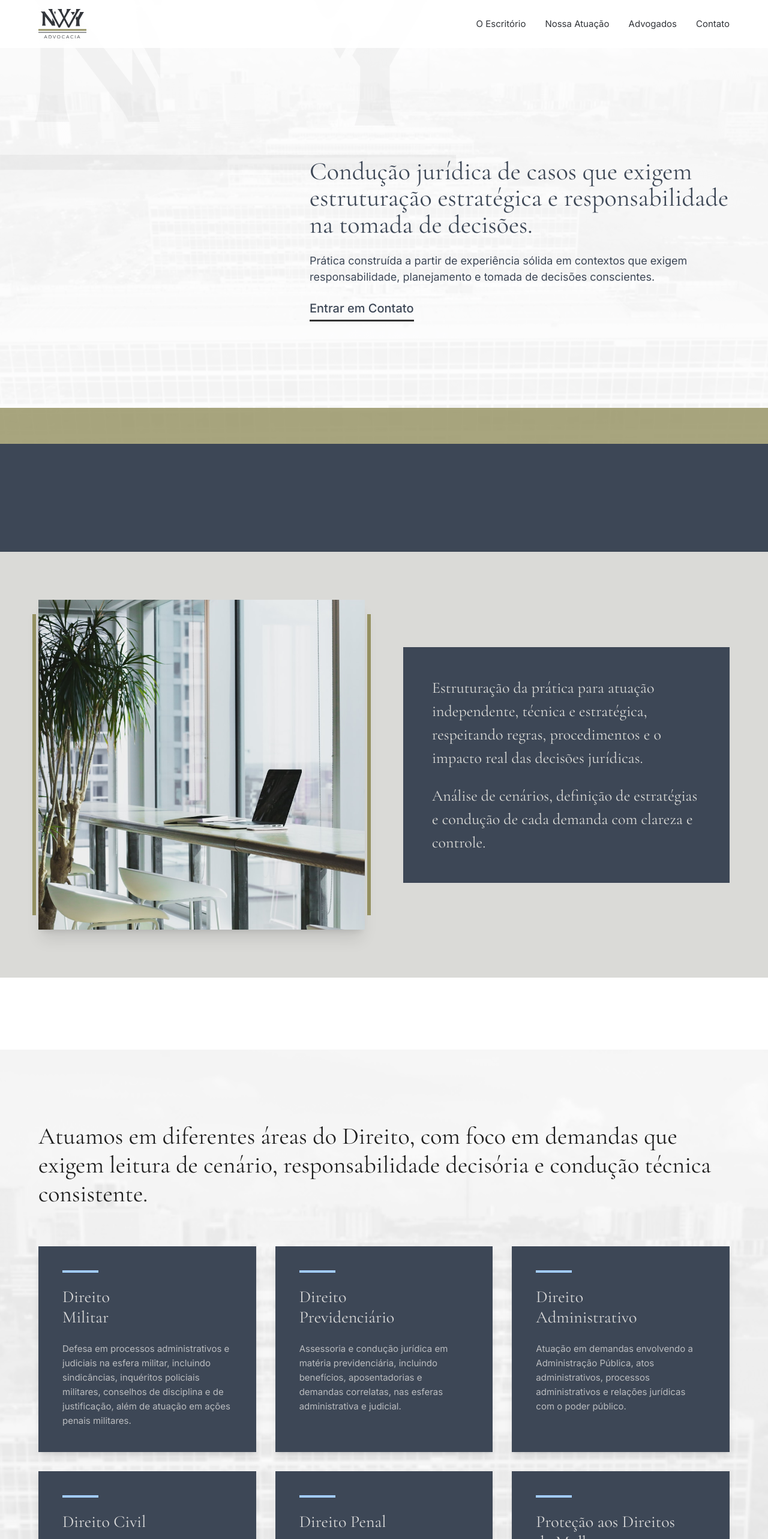
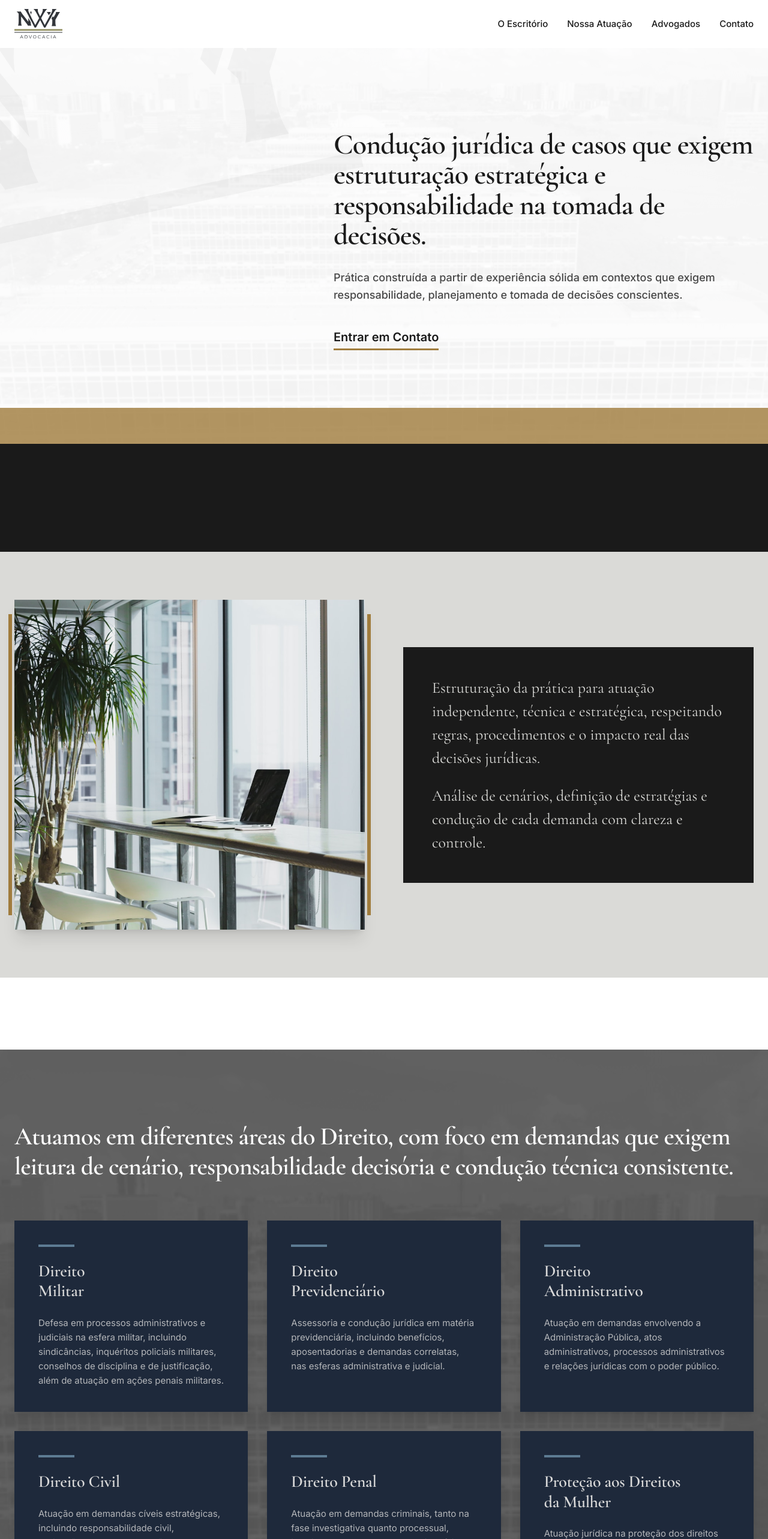
Before and after one commit to ferteles/nwy-advocacia, a React (Vite) app: page / in a window 1280 px wide. Shown: the top 2566 px of the page at 60% size. Built offline with nearby package versions, Linux system fonts and the light colour scheme.

Commit message:
Pixel-perfect update: typography, precise spacing, and watermarks

```diff
--- a/src/app/App.tsx
+++ b/src/app/App.tsx
@@ -11,12 +11,13 @@ import imgFooterBg from "../assets/images/footer-bg.png";
 
 
 const COLORS = {
-  dark: "#3D4756",
-  darkAlt: "#32353A",
-  gold: "#949060",
+  dark: "#1A1A1A",
+  darkAlt: "#262626",
+  gold: "#A07C3D",
   light: "#DADAD7",
   accent: "#5B728E",
-  blue: "#A2CCFF",
+  blue: "#5D7B93",
+  cardBg: "#1E293B",
 };
 
 function Logo({ color = "#33363B", className = "" }: { color?: string; className?: string }) {
@@ -60,8 +61,8 @@ function Logo({ color = "#33363B", className = "" }: { color?: string; className
 
 function NWWatermark({ className = "" }: { className?: string }) {
   return (
-    <div className={`pointer-events-none select-none overflow-hidden ${className}`}>
-      <svg viewBox="0 0 200 120" fill="none" className="w-full h-full opacity-[0.03]">
+    <div className={`pointer-events-none select-none overflow-hidden absolute inset-0 flex items-center justify-center opacity-[0.03] ${className}`}>
+      <svg viewBox="0 0 200 120" fill="none" className="w-[150%] h-auto min-w-[1000px] scale-[1.3] -rotate-12">
         <path d={svgPaths.p20d3ee80} fill="currentColor" />
         <path d={svgPaths.p1f763f00} fill="currentColor" />
         <path d={svgPaths.p1bfcac00} fill="currentColor" />
@@ -84,12 +85,12 @@ function Navbar() {
   ];
 
   return (
-    <nav className="fixed top-0 left-0 right-0 z-50 bg-white/90 backdrop-blur-sm">
-      <div className="max-w-[1200px] mx-auto px-4 md:px-6 flex items-center justify-between h-[70px] md:h-[80px]">
+    <nav className="fixed top-0 left-0 right-0 z-50 bg-white/95 backdrop-blur-md">
+      <div className="max-w-7xl mx-auto px-4 md:px-6 flex items-center justify-between h-[70px] md:h-[80px]">
         <Logo className="w-[70px] md:w-[80px] h-auto" />
         <div className="hidden md:flex gap-8">
           {links.map((l) => (
-            <a key={l.href} href={l.href} className="font-['Inter',sans-serif] text-[#32353A] hover:text-[#5B728E] transition-colors" style={{ fontSize: 15 }}>
+            <a key={l.href} href={l.href} className="font-['Inter',sans-serif] font-medium text-[#1A1A1A] hover:text-[#5D7B93] transition-colors" style={{ fontSize: 15 }}>
               {l.label}
             </a>
           ))}
@@ -118,21 +119,21 @@ function Navbar() {
 function Hero() {
   return (
     <section className="relative min-h-[85vh] md:min-h-screen flex items-center overflow-hidden">
-      <NWWatermark className="absolute top-1/2 left-0 -translate-y-1/2 w-[120%] h-auto text-[#000]" />
       <div className="absolute inset-0">
         <img src={imgHeroBg} alt="" className="w-full h-full object-cover opacity-5" />
       </div>
+      <NWWatermark className="text-[#000]" />
       <div className="absolute bottom-0 left-0 right-0 h-[50px] md:h-[60px]" style={{ background: COLORS.dark }} />
       <div className="absolute bottom-[50px] md:bottom-[60px] left-0 right-0 h-[36px] md:h-[60px] opacity-80" style={{ background: COLORS.gold }} />
-      <div className="relative max-w-[1200px] mx-auto px-4 md:px-6 w-full py-[120px] md:py-[150px]">
+      <div className="relative max-w-7xl mx-auto px-4 md:px-6 w-full py-[120px] md:py-[150px]">
         <div className="max-w-[340px] md:max-w-[700px] md:ml-auto">
-          <h1 className="font-['Cormorant_Garamond',serif] text-[#3D4756]" style={{ fontSize: "clamp(30px, 4vw, 42px)", lineHeight: 1.05 }}>
+          <h1 className="font-['Cormorant_Garamond',serif] font-semibold tracking-[-0.02em] text-[#1A1A1A]" style={{ fontSize: "clamp(32px, 4.5vw, 48px)", lineHeight: 1.05 }}>
             Condução jurídica de casos que exigem estruturação estratégica e responsabilidade na tomada de decisões.
           </h1>
-          <p className="mt-4 md:mt-6 font-['Inter',sans-serif] text-[#3D4756]" style={{ fontSize: "clamp(14px, 2vw, 18px)", lineHeight: 1.5 }}>
+          <p className="mt-5 md:mt-8 font-['Inter',sans-serif] font-medium text-[#1A1A1A]/80" style={{ fontSize: "clamp(15px, 2vw, 18px)", lineHeight: 1.6 }}>
             Prática construída a partir de experiência sólida em contextos que exigem responsabilidade, planejamento e tomada de decisões conscientes.
           </p>
-          <a href="#contato" className="inline-block mt-5 md:mt-6 font-['Inter',sans-serif] text-[#3D4756] border-b-[3px] border-black/80 pb-1 hover:opacity-70 transition font-medium" style={{ fontSize: "clamp(16px, 2vw, 20px)" }}>
+          <a href="#contato" className="inline-block mt-8 md:mt-10 font-['Inter',sans-serif] text-[#1A1A1A] border-b-[3px] border-[#A07C3D] pb-1 hover:opacity-70 transition font-semibold" style={{ fontSize: "clamp(16px, 2vw, 20px)" }}>
             Entrar em Contato
           </a>
         </div>
@@ -167,7 +168,7 @@ function About() {
 
       {/* Desktop layout */}
       <div className="hidden lg:block relative" style={{ background: COLORS.light }}>
-        <div className="max-w-[1200px] mx-auto px-6 py-20 flex gap-16 items-center">
+        <div className="max-w-7xl mx-auto px-6 py-20 flex gap-16 items-center">
           <div className="w-1/2 relative">
             <div className="absolute -left-[10px] top-6 bottom-6 w-[6px]" style={{ background: COLORS.gold }} />
             <div className="absolute -right-[10px] top-6 bottom-6 w-[6px]" style={{ background: COLORS.gold }} />
@@ -203,19 +204,19 @@ const practiceAreas = [
 function PracticeAreas() {
   return (
     <section id="atuacao" className="relative py-[80px] md:py-[120px] overflow-hidden">
-      <div className="absolute inset-0 z-0">
-        <img src={imgHeroBg} alt="" className="w-full h-full object-cover grayscale opacity-10" />
+      <div className="absolute inset-0 z-0 bg-black/60">
+        <img src={imgHeroBg} alt="" className="w-full h-full object-cover grayscale opacity-20 mix-blend-overlay" />
       </div>
-      <div className="relative z-10 max-w-[1200px] mx-auto px-4 md:px-6">
-        <h2 className="font-['Cormorant_Garamond',serif] text-[#1e1e1e]" style={{ fontSize: "clamp(26px, 3.5vw, 40px)", lineHeight: 1.2 }}>
+      <div className="relative z-10 max-w-7xl mx-auto px-4 md:px-6">
+        <h2 className="font-['Cormorant_Garamond',serif] font-semibold tracking-[-0.02em] text-white" style={{ fontSize: "clamp(28px, 3.5vw, 42px)", lineHeight: 1.2 }}>
           Atuamos em diferentes áreas do Direito, com foco em demandas que exigem leitura de cenário, responsabilidade decisória e condução técnica consistente.
         </h2>
       </div>
-      <div className="relative z-10 max-w-[1200px] mx-auto px-4 md:px-6 mt-12 md:mt-16 grid grid-cols-1 md:grid-cols-2 lg:grid-cols-3 gap-8">
+      <div className="relative z-10 max-w-7xl mx-auto px-4 md:px-6 mt-12 md:mt-16 grid grid-cols-1 md:grid-cols-2 lg:grid-cols-3 gap-8">
         {practiceAreas.map((area) => (
-          <div key={area.title} className="p-8 md:p-10 flex flex-col shadow-lg transition-transform hover:-translate-y-1" style={{ background: COLORS.dark }}>
+          <div key={area.title} className="p-8 md:p-10 flex flex-col shadow-lg transition-transform hover:-translate-y-1" style={{ background: COLORS.cardBg }}>
             <div className="h-[4px] w-[60px] mb-6" style={{ background: COLORS.blue }} />
-            <h3 className="font-['Cormorant_Garamond',serif] text-[#d9d9d9] whitespace-pre-line" style={{ fontSize: "clamp(24px, 2.5vw, 28px)", lineHeight: 1.2 }}>
+            <h3 className="font-['Cormorant_Garamond',serif] font-semibold tracking-[-0.01em] text-[#d9d9d9] whitespace-pre-line" style={{ fontSize: "clamp(24px, 2.5vw, 28px)", lineHeight: 1.2 }}>
               {area.title}
             </h3>
             <p className="font-['Inter',sans-serif] text-[#d9d9d9]/80 mt-6" style={{ fontSize: "clamp(14px, 1.3vw, 15px)", lineHeight: 1.6 }}>
@@ -237,30 +238,31 @@ function Methodology() {
 
   return (
     <section className="relative overflow-hidden py-[80px] md:py-[120px]" style={{ background: COLORS.dark }}>
-      <img src={imgHeroBg} alt="" className="absolute inset-0 w-full h-full object-cover opacity-10" />
-      <div className="relative max-w-[1200px] mx-auto px-4 md:px-6">
+      <img src={imgHeroBg} alt="" className="absolute inset-0 w-full h-full object-cover grayscale opacity-5" />
+      <div className="relative max-w-7xl mx-auto px-4 md:px-6">
         <div className="max-w-[800px]">
-          <h2 className="font-['Cormorant_Garamond',serif] text-[#d9d9d9]" style={{ fontSize: "clamp(26px, 3.5vw, 40px)", lineHeight: 1.2 }}>
+          <h2 className="font-['Cormorant_Garamond',serif] font-semibold tracking-[-0.02em] text-[#d9d9d9]" style={{ fontSize: "clamp(28px, 3.5vw, 42px)", lineHeight: 1.2 }}>
             Nossa atuação jurídica é estruturada a partir de três eixos fundamentais:
           </h2>
-          <div className="h-[4px] w-[150px] mt-6" style={{ background: COLORS.blue }} />
+          <div className="h-[4px] w-[150px] mt-6" style={{ background: COLORS.gold }} />
         </div>
 
-        <div className="mt-16 grid grid-cols-1 md:grid-cols-3 gap-8 md:gap-0">
+        <div className="mt-16 grid grid-cols-1 md:grid-cols-3 gap-8 md:gap-0 relative">
+          <div className="hidden md:block absolute top-[60px] left-0 right-0 h-[1px] border-t-2 border-dotted border-[#A07C3D]/30 z-0" />
           {steps.map((step, idx) => (
-            <div key={step.title} className="relative group">
-              {/* Connector line on desktop */}
+            <div key={step.title} className="relative group bg-[#1A1A1A] z-10 md:bg-transparent">
+              {/* Vertical connector on Desktop */}
               {idx < steps.length - 1 && (
-                <div className="hidden md:block absolute top-[50px] right-0 w-[50px] h-[1px] border-t border-dashed border-[#d9d9d9]/30 z-10" />
+                <div className="hidden md:block absolute top-[50%] right-0 w-[1px] h-[50%] border-r-2 border-dotted border-[#A07C3D]/30 z-10" />
               )}
-              <div className="p-8 md:p-10 md:border-r border-[#d9d9d9]/10 last:border-0 h-full flex flex-col">
-                <span className="font-['Cormorant_Garamond',serif] text-[#928F61] block mb-4 italic opacity-80" style={{ fontSize: 42 }}>
+              <div className="p-8 md:p-10 md:pr-12 h-full flex flex-col">
+                <span className="font-['Cormorant_Garamond',serif] text-[#A07C3D] block mb-4 italic opacity-90" style={{ fontSize: 52, lineHeight: 1 }}>
                   {step.num}
                 </span>
-                <h3 className="font-['Cormorant_Garamond',serif] text-[#d9d9d9]" style={{ fontSize: "clamp(24px, 2.5vw, 28px)" }}>
+                <h3 className="font-['Cormorant_Garamond',serif] font-semibold tracking-tight text-[#d9d9d9]" style={{ fontSize: "clamp(26px, 2.5vw, 32px)" }}>
                   {step.title}
                 </h3>
-                <p className="font-['Inter',sans-serif] text-[#d9d9d9]/70 mt-4" style={{ fontSize: "clamp(14px, 1.3vw, 15px)", lineHeight: 1.6 }}>
+                <p className="font-['Inter',sans-serif] text-[#d9d9d9]/70 mt-4" style={{ fontSize: "clamp(15px, 1.3vw, 16px)", lineHeight: 1.6 }}>
                   {step.desc}
                 </p>
               </div>
@@ -296,9 +298,9 @@ const lawyers = [
 function Lawyers() {
   return (
     <section id="advogados" style={{ background: COLORS.light }} className="relative py-[80px] md:py-[120px] overflow-hidden">
-      <NWWatermark className="absolute top-1/2 right-0 -translate-y-1/2 w-[100%] h-auto text-[#000] rotate-12" />
-      <div className="relative z-10 max-w-[1200px] mx-auto px-4 md:px-6">
-        <h2 className="font-['Cormorant_Garamond',serif] text-[#1e1e1e] mb-12 md:mb-16" style={{ fontSize: "clamp(34px, 4vw, 40px)", lineHeight: 1.15 }}>
+      <NWWatermark className="text-[#000]" />
+      <div className="relative z-10 max-w-7xl mx-auto px-4 md:px-6">
+        <h2 className="font-['Cormorant_Garamond',serif] font-semibold tracking-[-0.02em] text-[#1A1A1A] mb-12 md:mb-16" style={{ fontSize: "clamp(36px, 4vw, 46px)", lineHeight: 1.15 }}>
           Advogados
         </h2>
 
@@ -310,13 +312,13 @@ function Lawyers() {
                 <img src={l.photo} alt={l.name} className="w-full h-[450px] object-cover grayscale transition-all duration-500 group-hover:grayscale-0 group-hover:scale-105" />
               </div>
               <div className="h-[4px] w-[60px] mt-6" style={{ background: COLORS.blue }} />
-              <h3 className="font-['Cormorant_Garamond',serif] text-[#32353A] mt-4" style={{ fontSize: 30, lineHeight: 1.1 }}>
+              <h3 className="font-['Cormorant_Garamond',serif] font-semibold tracking-tight text-[#1A1A1A] mt-4" style={{ fontSize: 32, lineHeight: 1.1 }}>
                 {l.name}
               </h3>
-              <p className="font-['Cormorant_Garamond',serif] text-[#949060] mt-1 italic" style={{ fontSize: 18 }}>
+              <p className="font-['Cormorant_Garamond',serif] text-[#A07C3D] mt-1 italic" style={{ fontSize: 20 }}>
                 {l.oab}
               </p>
-              <p className="font-['Inter',sans-serif] text-[#32353A]/80 mt-6 whitespace-pre-line" style={{ fontSize: 14, lineHeight: 1.7 }}>
+              <p className="font-['Inter',sans-serif] text-[#1A1A1A]/80 mt-6 whitespace-pre-line" style={{ fontSize: 15, lineHeight: 1.7 }}>
                 {l.bio}
               </p>
             </div>
@@ -369,13 +371,13 @@ function Contact() {
 
   return (
     <section id="contato" style={{ background: COLORS.light }} className="py-[80px] md:py-[120px]">
-      <div className="max-w-[1200px] mx-auto px-4 md:px-6 flex flex-col lg:flex-row gap-12 md:gap-16">
+      <div className="max-w-7xl mx-auto px-4 md:px-6 flex flex-col lg:flex-row gap-12 md:gap-16">
         {/* Contact Form */}
         <div className="lg:w-1/2">
-          <h2 className="font-['Cormorant_Garamond',serif] text-[#1e1e1e] mb-2 md:mb-4" style={{ fontSize: "clamp(26px, 3vw, 40px)" }}>
+          <h2 className="font-['Cormorant_Garamond',serif] font-semibold tracking-[-0.02em] text-[#1A1A1A] mb-2 md:mb-4" style={{ fontSize: "clamp(28px, 3.5vw, 42px)" }}>
             Contato
           </h2>
-          <p className="font-['Inter',sans-serif] text-[#444950] mb-5 md:mb-8" style={{ fontSize: "clamp(12px, 1.5vw, 16px)", lineHeight: 1.5 }}>
+          <p className="font-['Inter',sans-serif] font-medium text-[#1A1A1A]/80 mb-5 md:mb-8" style={{ fontSize: "clamp(13px, 1.5vw, 16px)", lineHeight: 1.5 }}>
             Para informações ou agendamento de conversa inicial, preencha o formulário abaixo.
           </p>
           <div className="flex flex-col gap-2 md:gap-3">
@@ -399,7 +401,7 @@ function Contact() {
             />
           </div>
           <div className="flex justify-end mt-4 md:mt-6">
-            <button className="font-['Cormorant_Garamond',serif] text-[#1e1e1e] border-b-2 border-black pb-1 hover:opacity-70 transition" style={{ fontSize: "clamp(18px, 2vw, 26px)" }}>
+            <button className="font-['Cormorant_Garamond',serif] font-semibold text-[#1A1A1A] border-b-2 border-black pb-1 hover:opacity-70 transition" style={{ fontSize: "clamp(18px, 2vw, 26px)" }}>
               Enviar
             </button>
           </div>
@@ -412,13 +414,13 @@ function Contact() {
             <div className="w-full lg:pl-8">
               {/* Mobile: separator line */}
               <div className="lg:hidden h-[2px] w-full mb-6" style={{ background: COLORS.darkAlt }} />
-              <h2 className="font-['Cormorant_Garamond',serif] text-[#1e1e1e] mb-3 md:mb-4" style={{ fontSize: "clamp(26px, 3vw, 40px)" }}>
+              <h2 className="font-['Cormorant_Garamond',serif] font-semibold tracking-[-0.02em] text-[#1A1A1A] mb-3 md:mb-4" style={{ fontSize: "clamp(28px, 3.5vw, 42px)" }}>
                 Onde Estamos
               </h2>
-              <div className="font-['Inter',sans-serif] text-[#444950] space-y-1" style={{ fontSize: "clamp(12px, 1.3vw, 16px)" }}>
+              <div className="font-['Inter',sans-serif] font-medium text-[#1A1A1A]/80 space-y-1" style={{ fontSize: "clamp(13px, 1.5vw, 16px)" }}>
                 <p>Shopping Conjunto Nacional, Torre Vermelha, sala 5026</p>
                 <p>Brasília - DF</p>
-                <p className="mt-2">61 9 9882 7844</p>
+                <p className="mt-2 text-[#A07C3D]">61 9 9882 7844</p>
               </div>
               <div className="relative mt-5 md:mt-6 w-full h-[250px] md:h-[350px] overflow-hidden border border-[#32353A]/10 rounded-sm">
                 <iframe
@@ -446,29 +448,37 @@ function Footer() {
     <footer style={{ background: COLORS.dark }} className="relative overflow-hidden py-[60px] md:py-[100px]">
       <div className="absolute top-0 left-0 right-0 h-[6px]" style={{ background: COLORS.gold }} />
       <img src={imgFooterBg} alt="" className="absolute inset-0 w-full h-full object-cover opacity-10" />
-      <div className="relative max-w-[1200px] mx-auto px-4 md:px-6 py-10 md:py-16 flex flex-col lg:flex-row gap-8 md:gap-12">
+      <div className="relative max-w-7xl mx-auto px-4 md:px-6 py-10 md:py-16 flex flex-col lg:flex-row gap-8 md:gap-12 justify-between">
         <div className="lg:w-1/3">
-          <Logo color="#D9D9D9" className="w-[100px] md:w-[120px] h-auto" />
+          <Logo color="#A07C3D" className="w-[100px] md:w-[120px] h-auto" />
         </div>
-        <div className="lg:w-1/3 flex flex-col gap-2 md:gap-3">
+        <div className="lg:w-2/3 flex flex-col md:flex-row gap-8 justify-end">
+          <div className="flex flex-col gap-2 md:gap-3">
+            <h4 className="font-['Cormorant_Garamond',serif] font-semibold text-[#A07C3D] mb-2" style={{ fontSize: 20 }}>Escritório</h4>
             {["O Escritório", "Nossa Atuação", "Advogados", "Contato"].map((l) => (
               <a
                 key={l}
                 href={`#${l === "O Escritório" ? "escritorio" : l === "Nossa Atuação" ? "atuacao" : l.toLowerCase()}`}
-              className="font-['Inter',sans-serif] text-white hover:text-[#A2CCFF] transition"
-              style={{ fontSize: "clamp(14px, 1.5vw, 16px)" }}
+                className="font-['Inter',sans-serif] font-medium text-white/80 hover:text-[#5D7B93] transition"
+                style={{ fontSize: "clamp(14px, 1.5vw, 15px)" }}
               >
                 {l}
               </a>
             ))}
           </div>
-        <div className="lg:w-1/3">
-          <p className="font-['Inter',sans-serif] text-white" style={{ fontSize: "clamp(14px, 1.5vw, 16px)", lineHeight: 1.6 }}>
-            Shopping Conjunto Nacional, Torre Vermelha, sala 5026 - Brasília - DF
+          <div className="md:ml-12 border-l border-white/10 pl-0 md:pl-12">
+            <h4 className="font-['Cormorant_Garamond',serif] font-semibold text-[#A07C3D] mb-2" style={{ fontSize: 20 }}>Visite</h4>
+            <p className="font-['Inter',sans-serif] font-medium text-white/80" style={{ fontSize: "clamp(14px, 1.5vw, 15px)", lineHeight: 1.6 }}>
+              Shopping Conjunto Nacional,<br />Torre Vermelha, sala 5026<br />Brasília - DF
             </p>
-          <p className="font-['Inter',sans-serif] text-white mt-2" style={{ fontSize: "clamp(14px, 1.5vw, 16px)" }}>61 9 9882 7844</p>
-          <p className="font-['Inter',sans-serif] text-white mt-1" style={{ fontSize: "clamp(14px, 1.5vw, 16px)" }}>contato@nwyadvocacia.com.br</p>
+            <p className="font-['Inter',sans-serif] font-medium text-white mt-4" style={{ fontSize: "clamp(14px, 1.5vw, 15px)" }}>61 9 9882 7844</p>
+            <p className="font-['Inter',sans-serif] font-medium text-white/80 mt-1" style={{ fontSize: "clamp(14px, 1.5vw, 15px)" }}>contato@nwyadvocacia.com.br</p>
           </div>
+        </div>
+      </div>
+      <div className="relative max-w-7xl mx-auto px-4 md:px-6 border-t border-white/10 pt-6 mt-6 flex justify-between items-center text-white/40 text-[13px]">
+        <span>© {new Date().getFullYear()} NWY Advocacia.</span>
+        <span>Desenvolvido por Férteles</span>
       </div>
     </footer>
   );
```
Lines whose indentation alone changed are shown as unchanged.
